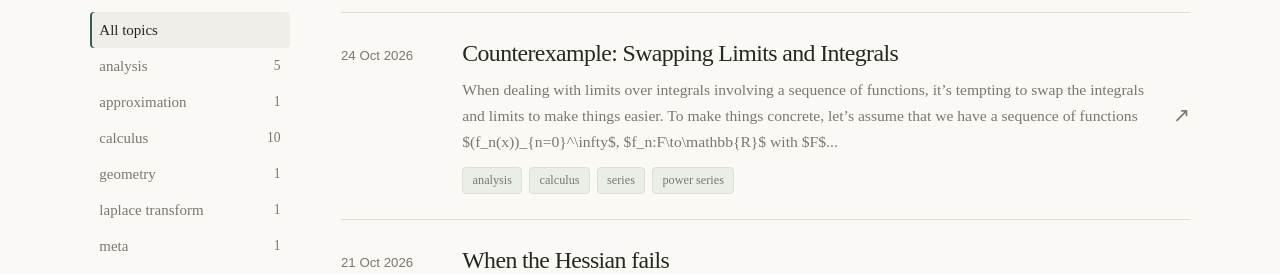
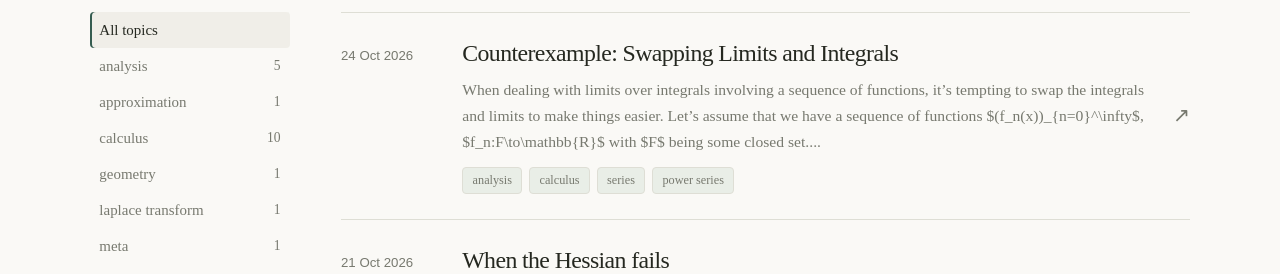
Before and after one commit to uselesstechjunks/maths, a Jekyll site: the page built from index.md, in a window 1280 px wide and 900 px high, scrolled down 596 px. Shown: the part 179-453 px from the top of the window. Built offline with Jekyll 4.4.1, drawn with Linux system fonts in a browser that asks for light colours; some web fonts are replaced; a script that is not in the unit is left out.

Commit message:
Update 2026-10-24-counterexample-swapping-limits-integrals.md

```diff
--- a/_posts/2026-10-24-counterexample-swapping-limits-integrals.md
+++ b/_posts/2026-10-24-counterexample-swapping-limits-integrals.md
@@ -12,7 +12,7 @@ tags:
 
 When dealing with limits over integrals involving a sequence of functions, it's tempting to swap the integrals and limits to make things easier.
 
-To make things concrete, let's assume that we have a sequence of functions $(f_n(x))_{n=0}^\infty$, $f_n:F\to\mathbb{R}$ with $F$ being some closed set. The integral we're interested in is
+Let's assume that we have a sequence of functions $(f_n(x))_{n=0}^\infty$, $f_n:F\to\mathbb{R}$ with $F$ being some closed set. The quantity we're interested in is
 
 $$
 \lim\limits_{n\to\infty}\left(\int\limits_0^t f_n(x)\mathrm{dx}\right)
```
